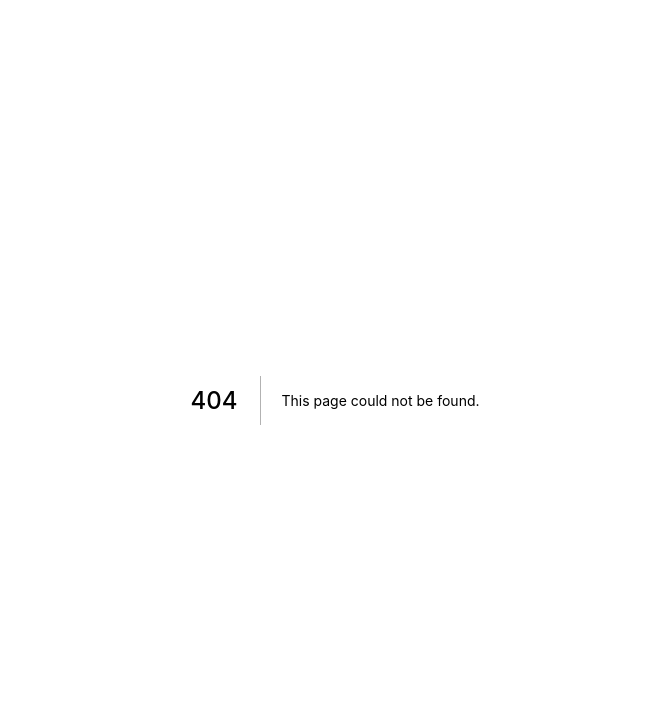
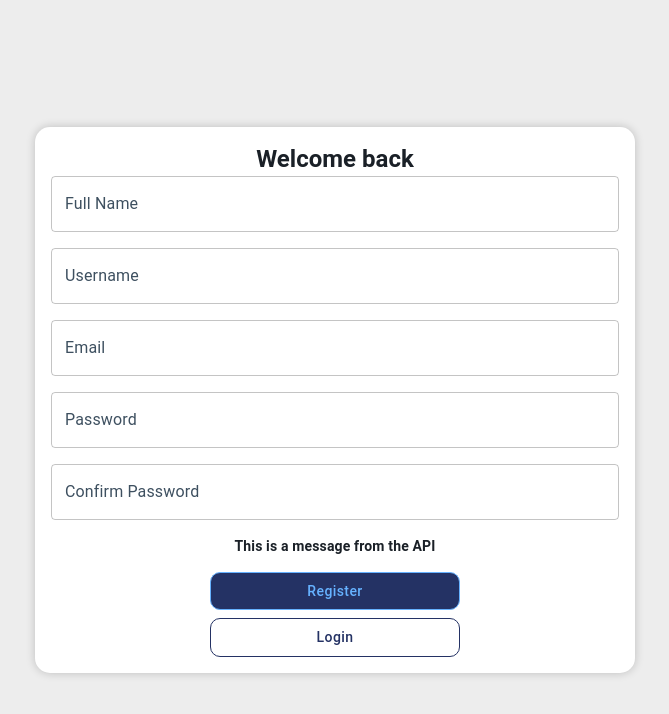
Before and after one commit to JsMarenco/system-vote, a Next.js app: page /register in a window 1280 px wide. Before the commit this address had no page. Shown: the top 714 px of the page, without its empty margins (305-974 px from the left). Built offline with nearby package versions, Linux system fonts and the light colour scheme.

Commit message:
Register page was add

```diff
--- /dev/null
+++ b/src/pages/register/index.tsx
@@ -0,0 +1,122 @@
+import { Box, Typography, TextField, Button, Stack } from '@mui/material'
+import Link from 'next/link'
+import { useState } from 'react'
+import { containedButtonStyle, outlinedButtonStyle } from '../../styles/buttons'
+import { mainContainer, containerV1 } from '../../styles/containers'
+import { inputStyle } from '../../styles/inputs'
+
+export default function Login() {
+  const [apiMessage, setApiMessage] = useState('This is a message from the API')
+
+  const [fullName, setFullName] = useState('')
+  const [username, setUsername] = useState('')
+  const [email, setEmail] = useState('')
+  const [password, setPassword] = useState('')
+  const [confirmPassword, setConfirmPassword] = useState('')
+
+  return (
+    <>
+      <Box sx={mainContainer}>
+        <Box
+          sx={containerV1}
+          component="form"
+          id="register-form"
+        >
+          <Typography
+            variant="h5"
+            color="text.primary"
+            sx={{ fontWeight: 700 }}
+            align="center"
+          >
+            Welcome back
+          </Typography>
+
+          <TextField
+            name='fullName'
+            label='Full Name'
+            type='text'
+            variant='outlined'
+            fullWidth
+            sx={inputStyle}
+            value={fullName}
+            onChange={(e) => setFullName(e.target.value)}
+          />
+
+          <TextField
+            name='username'
+            label='Username'
+            type='text'
+            variant='outlined'
+            fullWidth
+            sx={inputStyle}
+            value={username}
+            onChange={(e) => setUsername(e.target.value)}
+          />
+
+          <TextField
+            name='email'
+            label='Email'
+            type='email'
+            variant='outlined'
+            fullWidth
+            sx={inputStyle}
+            value={email}
+            onChange={(e) => setEmail(e.target.value)}
+          />
+
+          <TextField
+            name='password'
+            label='Password'
+            type='password'
+            variant='outlined'
+            fullWidth
+            sx={inputStyle}
+            value={password}
+            onChange={(e) => setPassword(e.target.value)}
+          />
+
+          <TextField
+            name='confirmPassword'
+            label='Confirm Password'
+            type='password'
+            variant='outlined'
+            fullWidth
+            sx={inputStyle}
+            value={confirmPassword}
+            onChange={(e) => setConfirmPassword(e.target.value)}
+          />
+
+          <Typography
+            variant="body2"
+            color="text.primary"
+            sx={{ fontWeight: 700, mb: 2, }}
+            align="center"
+          >
+            {apiMessage}
+          </Typography>
+
+          <Stack
+            spacing={1}
+            sx={{ mt: 2, alignItems: 'center' }}
+          >
+            <Button
+              variant="text"
+              href="/dashboard"
+              sx={containedButtonStyle}
+            >
+              Register
+            </Button>
+
+            <Button
+              sx={outlinedButtonStyle}
+              variant="text"
+              href="/register"
+            >
+              Login
+            </Button>
+          </Stack>
+        </Box>
+      </Box>
+    </>
+  )
+}
```
